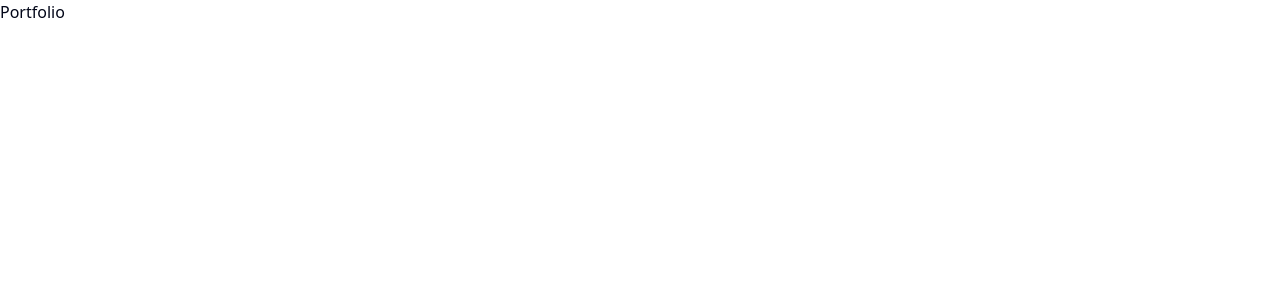
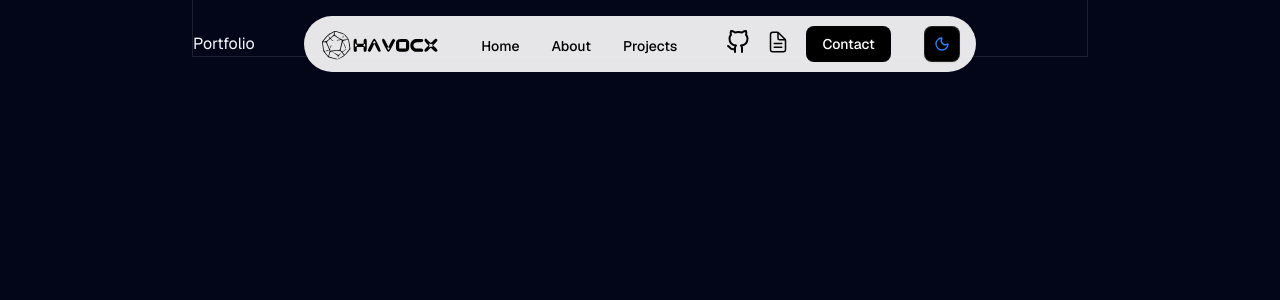
Before and after one commit to HavocXgrg/next-portfolio, a Next.js app: page / in a window 1280 px wide. Shown: the top 300 px of the page. Built offline with nearby package versions, Linux system fonts and the light colour scheme.

Commit message:
updated the layout with addition of themeprovider and fix hydration error

```diff
--- a/src/app/layout.tsx
+++ b/src/app/layout.tsx
@@ -1,9 +1,12 @@
 import type { Metadata } from "next";
-
+import { GeistSans } from "geist/font/sans";
+import { GeistMono } from "geist/font/mono";
 import "./globals.css";
+import NavBar from "@/components/NavBar";
+import ThemeContextProvider from "@/components/ThemeContextProvider";
 
 export const metadata: Metadata = {
-  title: "Portfolio | Bishwa",
+  title: "Gurung Bishwa | Web Dev",
   description: "portfolio website build in next js and shadcn UI",
 };
 
@@ -13,9 +16,25 @@ export default function RootLayout({
   children: React.ReactNode;
 }>) {
   return (
-    <html lang="en">
-      <body>
-        {children}
+    //to fix hydration error suppressHydrationWarning is used
+    <html
+      lang="en"
+      className={`${GeistSans.variable} ${GeistMono.variable}`}
+      suppressHydrationWarning
+    >
+      <body suppressHydrationWarning={true}>
+        <main className="border-b border-l border-r max-w-4xl  mx-auto">
+          <ThemeContextProvider
+            attribute="class"
+            defaultTheme="dark"
+            enableSystem
+            disableTransitionOnChange
+          >
+            <NavBar />
+
+            {children}
+          </ThemeContextProvider>
+        </main>
       </body>
     </html>
   );
```
